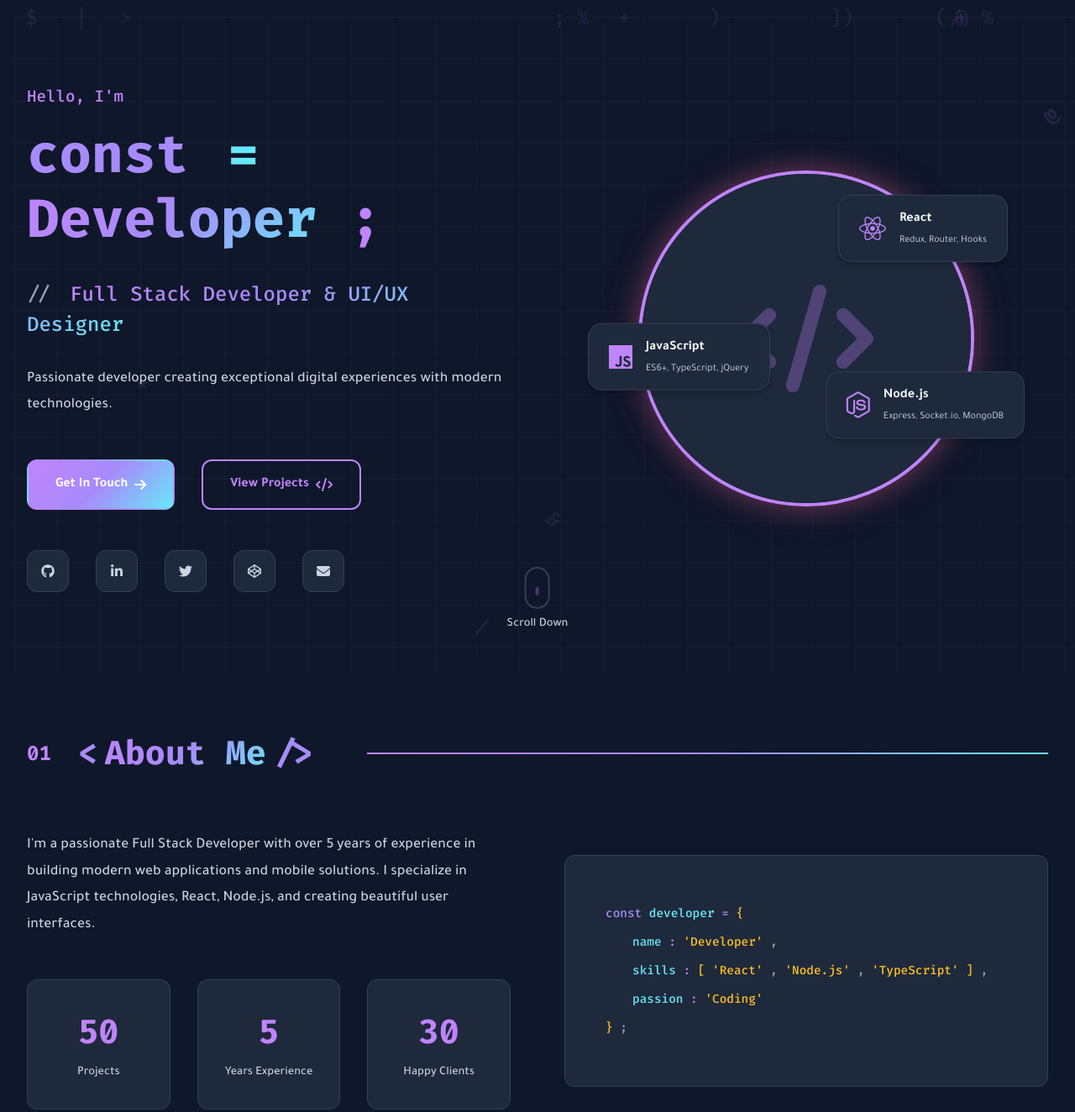
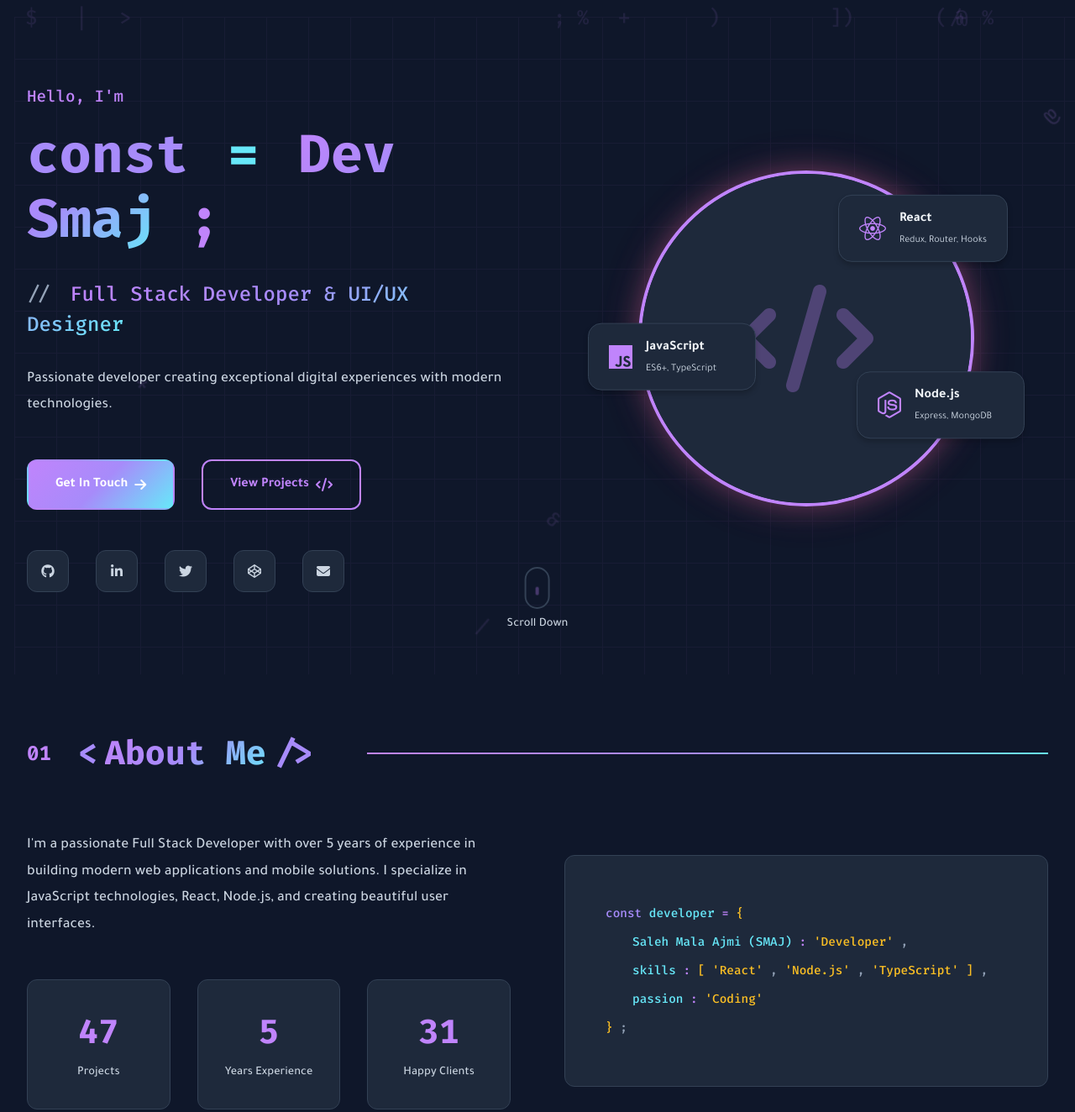
Before and after one commit to Officialsmaj/Dev-Smaj, a plain HTML site: page index.html in a window 1280 px wide. Shown: the part 77-1401 px from the top of the page at 84% size. Drawn offline with nearby package versions, Linux system fonts and the light colour scheme; animation ran at ten frames a second; a script that the page names is missing.

Commit message:
update index.html

```diff
--- a/index.html
+++ b/index.html
@@ -129,7 +129,7 @@
           <h1 class="hero-name" id="heroName">
             <span class="name-prefix">const</span>
             <span class="name-operator">=</span>
-            <span class="name-value">Developer</span>
+            <span class="name-value">Dev Smaj</span>
             <span class="name-suffix">;</span>
           </h1>
 
@@ -193,14 +193,14 @@
               <i class="fab fa-node-js"></i>
               <div class="badge-content">
                 <span class="badge-title">Node.js</span>
-                <span class="badge-libs">Express, Socket.io, MongoDB</span>
+                <span class="badge-libs">Express, MongoDB</span>
               </div>
             </div>
             <div class="floating-badge badge-3">
               <i class="fab fa-js"></i>
               <div class="badge-content">
                 <span class="badge-title">JavaScript</span>
-                <span class="badge-libs">ES6+, TypeScript, jQuery</span>
+                <span class="badge-libs">ES6+, TypeScript</span>
               </div>
             </div>
           </div>
@@ -238,7 +238,7 @@
 
             <div class="about-stats">
               <div class="stat-item">
-                <div class="stat-number" data-count="50">0</div>
+                <div class="stat-number" data-count="47">0</div>
                 <div class="stat-label" data-text-en="Projects" data-text-ar="مشروع">Projects</div>
               </div>
               <div class="stat-item">
@@ -246,7 +246,7 @@
                 <div class="stat-label" data-text-en="Years Experience" data-text-ar="سنوات خبرة">Years Experience</div>
               </div>
               <div class="stat-item">
-                <div class="stat-number" data-count="30">0</div>
+                <div class="stat-number" data-count="31">0</div>
                 <div class="stat-label" data-text-en="Happy Clients" data-text-ar="عميل سعيد">Happy Clients</div>
               </div>
             </div>
@@ -262,7 +262,7 @@
                   <span class="code-brace">{</span>
                 </div>
                 <div class="code-line indent">
-                  <span class="code-property">name</span>
+                  <span class="code-property">Saleh Mala Ajmi (SMAJ) </span>
                   <span class="code-operator">:</span>
                   <span class="code-string">'Developer'</span>
                   <span class="code-comma">,</span>
@@ -742,7 +742,7 @@
       <div class="footer-content">
         <div class="footer-text-wrapper">
           <p class="footer-text">
-            <span class="footer-copyright">© 2026 Dev-Smaj Portfolio</span>
+            <span class="footer-copyright">© 2026 Dev-Smaj</span>
             <span class="footer-divider">•</span>
             <span class="footer-built">Built with passion and code</span>
           </p>
@@ -750,7 +750,7 @@
             <span class="footer-by-text" data-text-en="by" data-text-ar="بواسطة">by</span>
             <a href="#" target="_blank" rel="noopener noreferrer" class="footer-author-link">
               <i class="fas fa-code"></i>
-              <span>Kan3an</span>
+              <span>SMAJ</span>
             </a>
           </p>
         </div>
```
